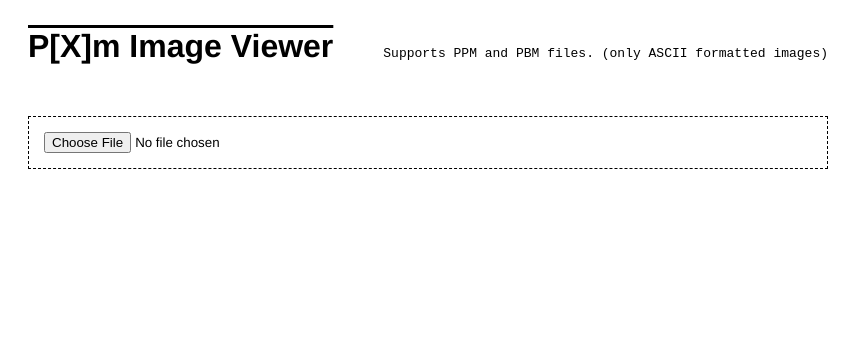
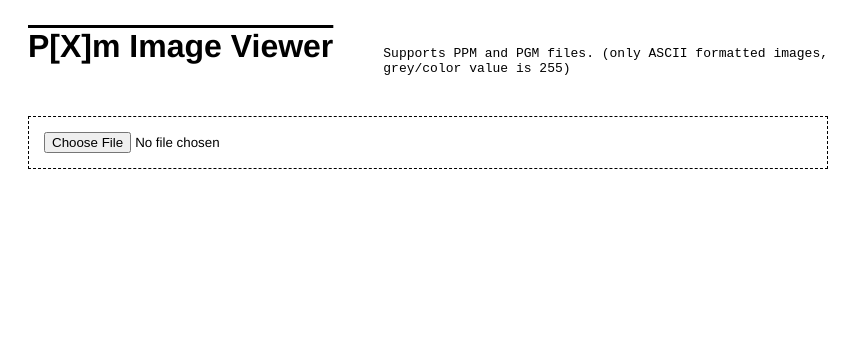
Before and after one commit to pedro11x/PxM, a plain HTML site: page index.html in a window 1280 px wide. Shown: the whole page, without its empty margins (0-863 px from the left). Drawn offline with Linux system fonts and the light colour scheme.

Commit message:
fixed typos

```diff
--- a/index.html
+++ b/index.html
@@ -6,7 +6,7 @@
 <body>
     <div class="header">
         <div class="title"><h1>P[X]m Image Viewer</h1></div>
-        <div class=""><p>Supports PPM and PBM files. (only ASCII formatted images)</p></div>
+        <div class=""><p>Supports PPM and PGM files. (only ASCII formatted images, grey/color value is 255)</p></div>
     </div>
     <div class="file-selector">
         <form>
--- a/renderer.js
+++ b/renderer.js
@@ -120,7 +120,7 @@ function progress(id, value){
             if(pb.childNodes.length > 0){
                 let span = pb.childNodes[0];
                 span.style.width = next+'%';
-                console.log(next);
+                //console.log(next);
             }else
                 pb.innerHTML = '<span style="width:'+next+'%"></span>';
             pb.classList.remove('done');
```
Also changed, not shown: 1 other file.
